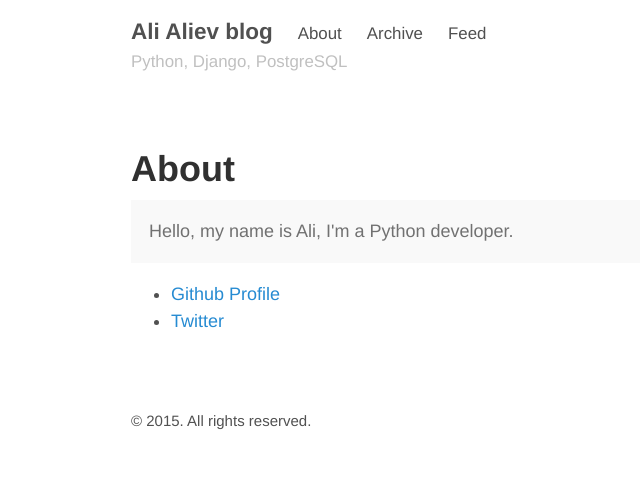
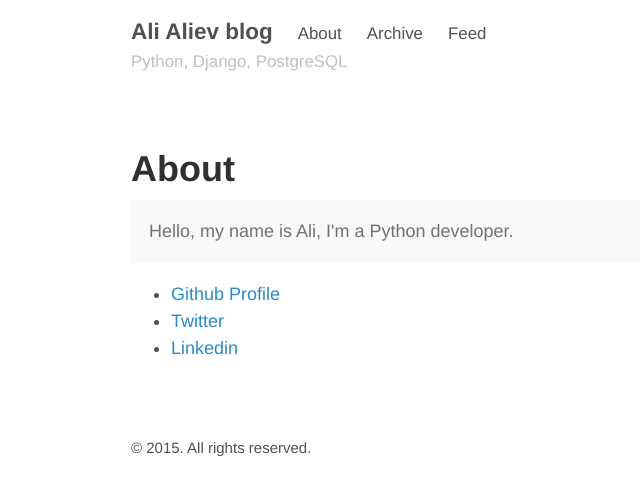
Before and after one commit to aliev/aliev.github.io, a Jekyll site: the page built from about.md, in a window 1280 px wide. Shown: the top 495 px of the page, without its empty margins (194-834 px from the left). Built offline with Jekyll 4.4.1, drawn with Linux system fonts in a browser that asks for light colours.

Commit message:
added linkedin profile

```diff
--- a/about.md
+++ b/about.md
@@ -9,3 +9,4 @@ title: About
 
 * [Github Profile](http://github.com/aliev)
 * [Twitter](http://twitter.com/ali_aliev)
+* [Linkedin](https://www.linkedin.com/in/alialiev)
```
